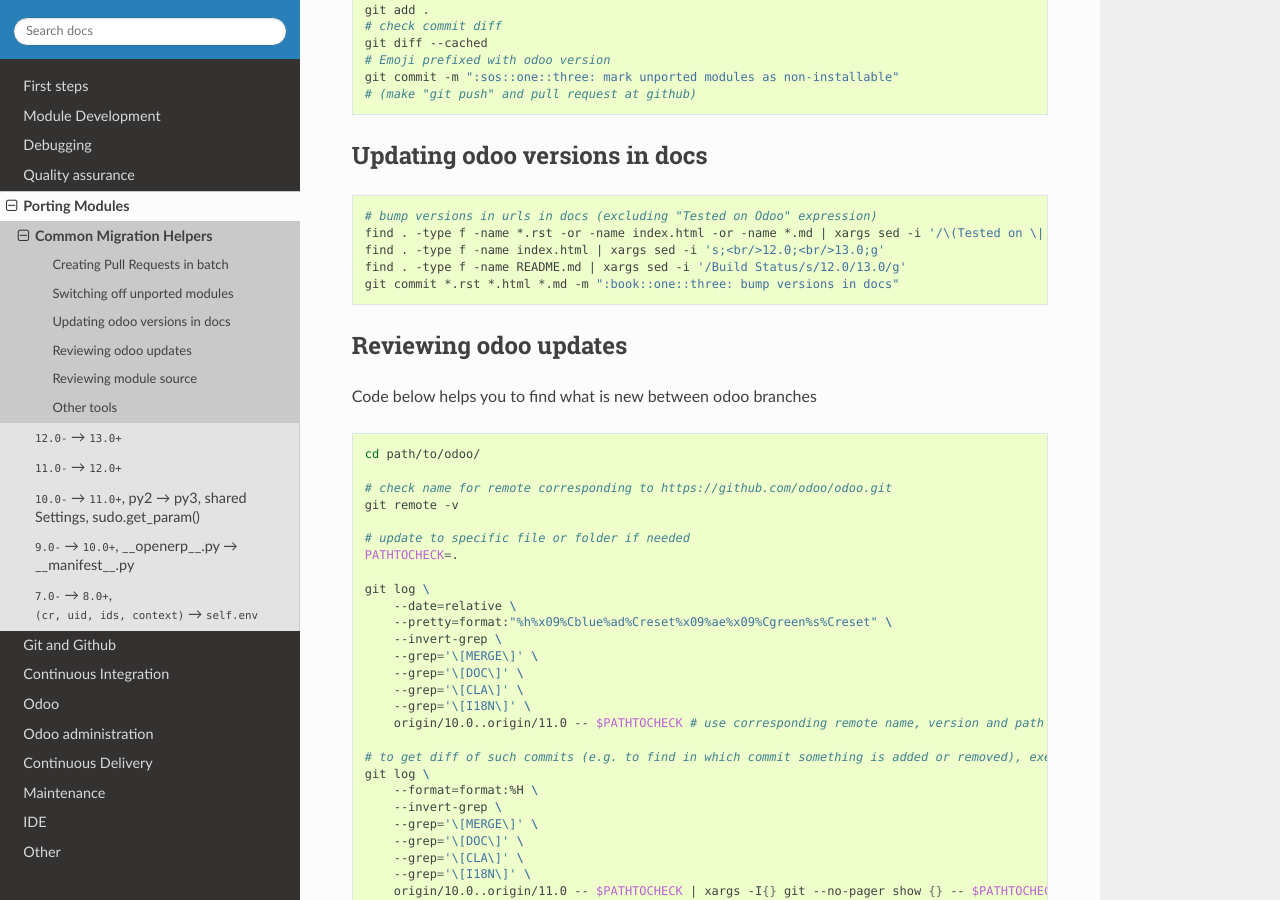
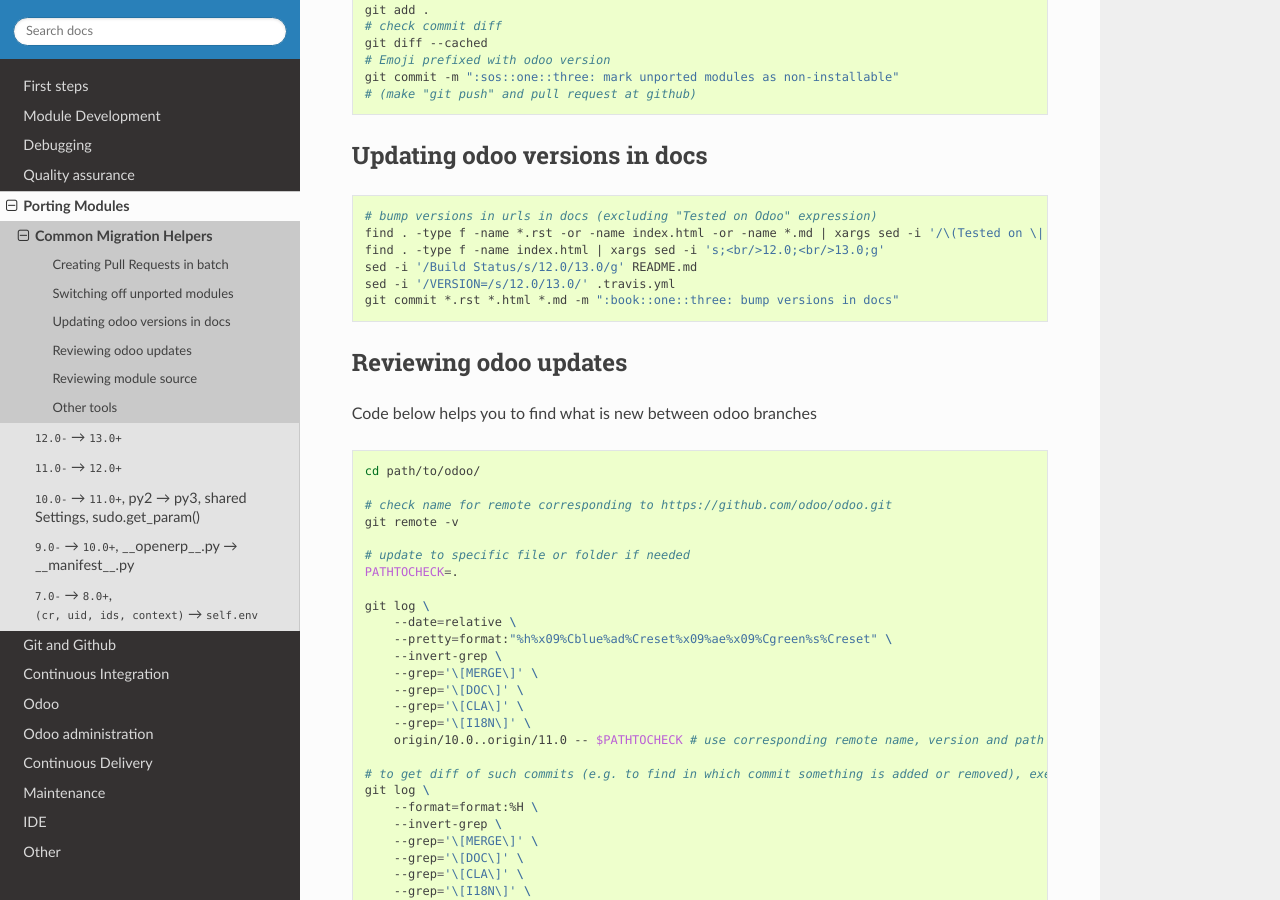
Before and after one commit to itpp-labs/odoo-development, a Sphinx documentation site: the page built from docs/migration/helpers.rst, in a window 1280 px wide and 900 px high, scrolled down 684 px. Built offline with Sphinx 7.4.7 and the Read the Docs theme 2.0.0, drawn with Linux system fonts in a browser that asks for light colours.

Commit message:
Update helpers.rst

```diff
--- a/docs/migration/helpers.rst
+++ b/docs/migration/helpers.rst
@@ -41,7 +41,8 @@
     # bump versions in urls in docs (excluding "Tested on Odoo" expression)
     find . -type f -name *.rst -or -name index.html -or -name *.md | xargs sed -i '/\(Tested on \| 12.0\)/!s/12.0/13.0/g'
     find . -type f -name index.html | xargs sed -i 's;<br/>12.0;<br/>13.0;g'
-    find . -type f -name README.md | xargs sed -i '/Build Status/s/12.0/13.0/g'
+    sed -i '/Build Status/s/12.0/13.0/g' README.md
+    sed -i '/VERSION=/s/12.0/13.0/' .travis.yml
     git commit *.rst *.html *.md -m ":book::one::three: bump versions in docs"
 
 Reviewing odoo updates
```
